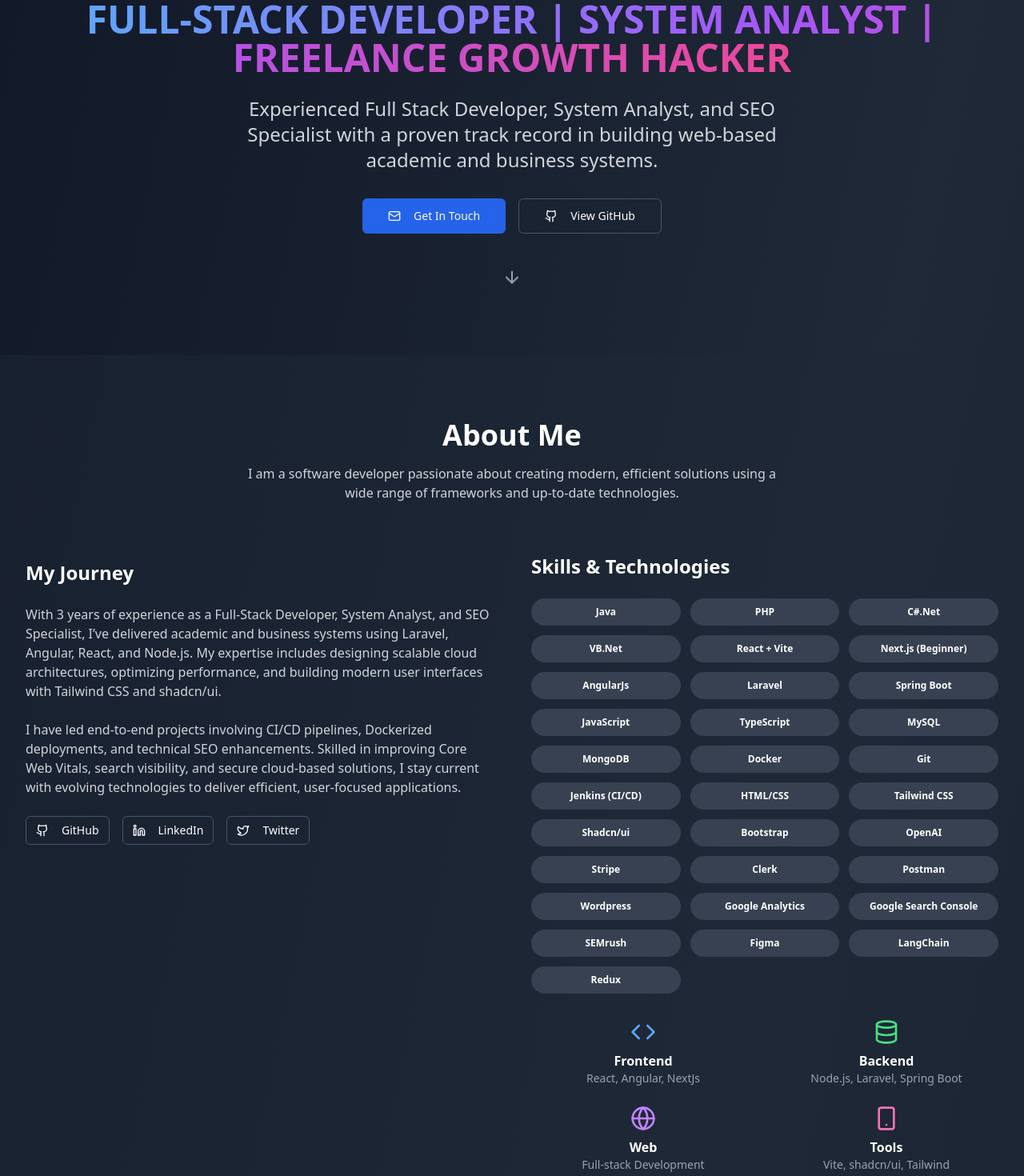
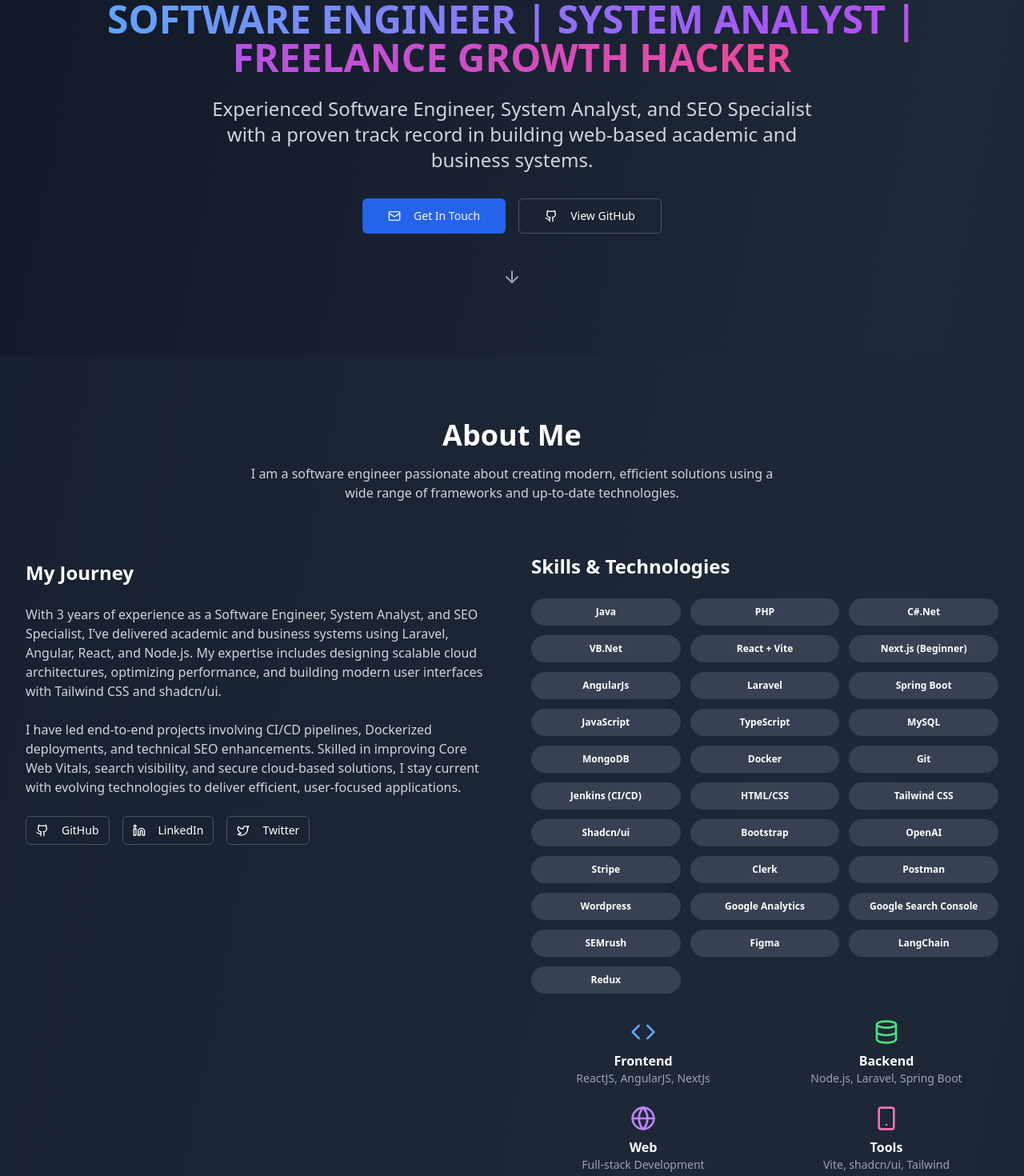
Before and after one commit to isurugayashan/my-portfolio, a React (Vite) app: page / in a window 1280 px wide. Shown: the part 320-1790 px from the top of the page at 80% size. Built offline with nearby package versions, Linux system fonts and the light colour scheme.

Commit message:
update new experience

```diff
--- a/src/App.tsx
+++ b/src/App.tsx
@@ -161,9 +161,16 @@ export default function Portfolio() {
 
   const experience = [
     {
+      title: "Software Engineer",
+      company: "Urban Development Authority Of Sri Lanka.",
+      period: "2025 Sep - Present",
+      location: "Battaramulla",
+      description: "As a Software Engineer at the Urban Development Authority, I led the enhancement of core financial and project portpolio modules—including projects management, set up payment gateway , customer mangement, and grading—within the UDA's Finacial Management Information System (FMIS). I gathered functional requirements from UDA internal staff and customers, designed scalable system architectures, and implemented secure sanctum based authentication with role-based access control.I also introduced a MVC architecture to improve system modularity and maintainability, while optimizing relational database schemas for performance and accuracy. Throughout the development cycle, I conducted rigorous testing, debugging, and performance tuning to ensure reliable and responsive user experiences.\n"
+    },
+    {
       title: "System Analyst",
       company: "Faculty of Graduate Studies, University of Ruhuna.",
-      period: "2025 - Present",
+      period: "2025 Jan - 2025 Sep",
       location: "Matara",
       description: "As a System Analyst at the University of Ruhuna, I led the enhancement of core academic modules—including student enrollment, attendance tracking, and grading—within the university's Management Information System (MIS). I gathered functional requirements from academic staff, designed scalable system architectures, and implemented secure JWT-based authentication with role-based access control.I also introduced a microservices architecture to improve system modularity and maintainability, while optimizing relational database schemas for performance and accuracy. Throughout the development cycle, I conducted rigorous testing, debugging, and performance tuning to ensure reliable and responsive user experiences.\n"
     },
@@ -288,11 +295,11 @@ export default function Portfolio() {
             </div>
             <h1 className="text-5xl md:text-5xl font-bold mb-6">
               <span className="bg-gradient-to-r from-blue-400 via-purple-500 to-pink-500 bg-clip-text text-transparent">
-               FULL-STACK DEVELOPER | SYSTEM ANALYST | FREELANCE GROWTH HACKER
+               SOFTWARE ENGINEER | SYSTEM ANALYST | FREELANCE GROWTH HACKER
               </span>
             </h1>
             <p className="text-xl md:text-2xl text-gray-300 mb-8 max-w-3xl mx-auto">
-              Experienced Full Stack Developer, System Analyst, and SEO Specialist with a proven track record in building
+              Experienced Software Engineer, System Analyst, and SEO Specialist with a proven track record in building
               web-based academic and business systems.
             </p>
             <div className="flex flex-col sm:flex-row gap-4 justify-center items-center mb-12">
@@ -332,7 +339,7 @@ export default function Portfolio() {
           <div className="text-center mb-16">
             <h2 className="text-4xl font-bold mb-4">About Me</h2>
             <p className="text-gray-300 max-w-2xl mx-auto">
-              I am a software developer passionate about creating modern, efficient solutions using a wide range of frameworks and up‑to‑date technologies.
+              I am a software engineer passionate about creating modern, efficient solutions using a wide range of frameworks and up‑to‑date technologies.
             </p>
           </div>
 
@@ -340,7 +347,7 @@ export default function Portfolio() {
             <div className="mt-2">
               <h3 className="text-2xl font-semibold mb-6">My Journey</h3>
               <p className="text-gray-300 mb-6">
-                With 3 years of experience as a Full-Stack Developer, System Analyst, and SEO Specialist, I’ve delivered academic and business systems using Laravel, Angular, React, and Node.js.
+                With 3 years of experience as a Software Engineer, System Analyst, and SEO Specialist, I’ve delivered academic and business systems using Laravel, Angular, React, and Node.js.
                 My expertise includes designing scalable cloud architectures, optimizing performance, and building modern user interfaces with Tailwind CSS and shadcn/ui.
               </p>
               <p className="text-gray-300 mb-6">
@@ -409,7 +416,7 @@ export default function Portfolio() {
                 <div className="text-center">
                   <Code className="h-8 w-8 mx-auto mb-2 text-blue-400" />
                   <h4 className="font-semibold">Frontend</h4>
-                  <p className="text-sm text-gray-400">React, Angular, NextJs</p>
+                  <p className="text-sm text-gray-400">ReactJS, AngularJS, NextJs</p>
                 </div>
                 <div className="text-center">
                   <Database className="h-8 w-8 mx-auto mb-2 text-green-400" />
```
